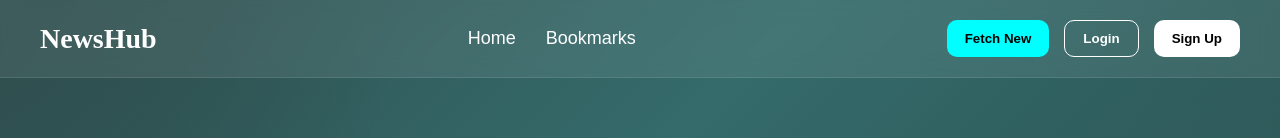
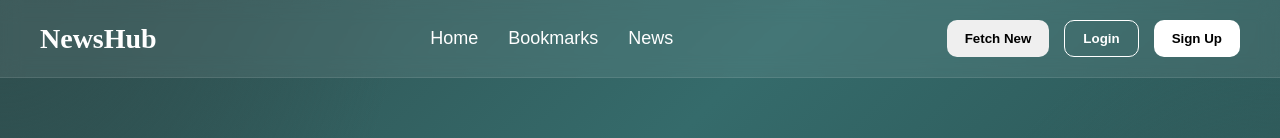
Before and after one commit to Lifewithmuskan/Dacby-assigment, a React (Vite) app in the folder frontend/vite-project/: page / in a window 1280 px wide. Shown: the top 138 px of the page. Built offline with nearby package versions, Linux system fonts and the light colour scheme; no server answers.

Commit message:
fetch button is added

```diff
--- a/frontend/vite-project/src/pages/Home.jsx
+++ b/frontend/vite-project/src/pages/Home.jsx
@@ -4,29 +4,77 @@ import "./Home.css"
 import Nav from "./Nav";
 function Home() {
   const [stories, setStories] = useState([]);
-
-  useEffect(() => {
-    fetchStories();
-  }, []);
+  const [loading, setLoading] = useState(false);
 
   const fetchStories = async () => {
+
   try {
+    setLoading(true);
     const response = await axios.get(
       "http://localhost:5000/api/stories"
+    );
+        await new Promise((resolve) =>
+      setTimeout(resolve, 2000)
     );
 
     setStories(response.data);
   } catch (error) {
     console.log(error);
+  } finally {
+    setLoading(false);
   }
 };
+  useEffect(() => {
+    fetchStories();
+  }, []);
 
+  // const fetchStories = async () => {
+  //   try {
+  //     const response = await axios.get(
+  //       "http://localhost:5000/api/stories"
+  //     );
+
+  //     setStories(response.data);
+  //   } catch (error) {
+  //     console.log(error);
+  //   }
+  // };
+
+//    const fetchAllStories = async () => {
+
+//   try {
+
+//     const response = await axios.get(
+//       "http://localhost:5000/api/allstories"
+//     );
+
+//     setStories(response.data);
+
+//   } catch (error) {
+
+//     console.log(error);
+
+//   }
+
+// };
   return (
     <>
-     <Nav fetchStories={fetchStories} />
+     <Nav
+      fetchStories={fetchStories}
+      loading={loading}
+    />
      <div className="heading"><h1>Top Stories</h1>
      <p>lastest and tranding</p>
      <h3>Discover the most intersting stories from around the web</h3> </div>
+       {
+      loading && (
+        <h2 className="loading">
+          Loading latest stories...
+        </h2>
+      )
+    }
+ { !loading && (
+
     <div className="container">
 
 
@@ -34,10 +82,10 @@ function Home() {
       {stories.map((story) => (
         <div className="card"
           key={story._id}
-        >
-           <a href={story.url} target="_blank">
+        > <a href={story.url} target="_blank">
             <h2 className="title">{story.title}</h2>
           </a>
+
 
         <div className="info">
           <p>
@@ -63,7 +111,7 @@ function Home() {
 
         </div>
       ))}
-    </div>
+    </div>)}
     </>
   );
 }
--- a/frontend/vite-project/src/pages/Nav.jsx
+++ b/frontend/vite-project/src/pages/Nav.jsx
@@ -1,7 +1,10 @@
 import React from "react";
+import News from "./News.jsx";
 import "./Nav.css";
+import { Link } from "react-router-dom";
 
-function Nav({ fetchStories }) {
+
+function Nav({ fetchStories,loading}) {
   return (
     <nav className="navbar">
 
@@ -12,15 +15,23 @@ function Nav({ fetchStories }) {
       <div className="nav-links">
         <a href="/">Home</a>
         <a href="/bookmarks">Bookmarks</a>
+        <Link to="/news">
+            News
+            </Link>
       </div>
 
       <div className="nav-buttons">
 
-        <button
-          className="fetch-btn"
-          onClick={fetchStories}
+            <button
+        className="fetch"
+        onClick={fetchStories}
+        disabled={loading}
         >
-          Fetch New
+
+        {loading
+            ? "Loading..."
+            : "Fetch New"}
+
         </button>
 
         <button className="login-btn">
```
Lines whose indentation alone changed are shown as unchanged.
